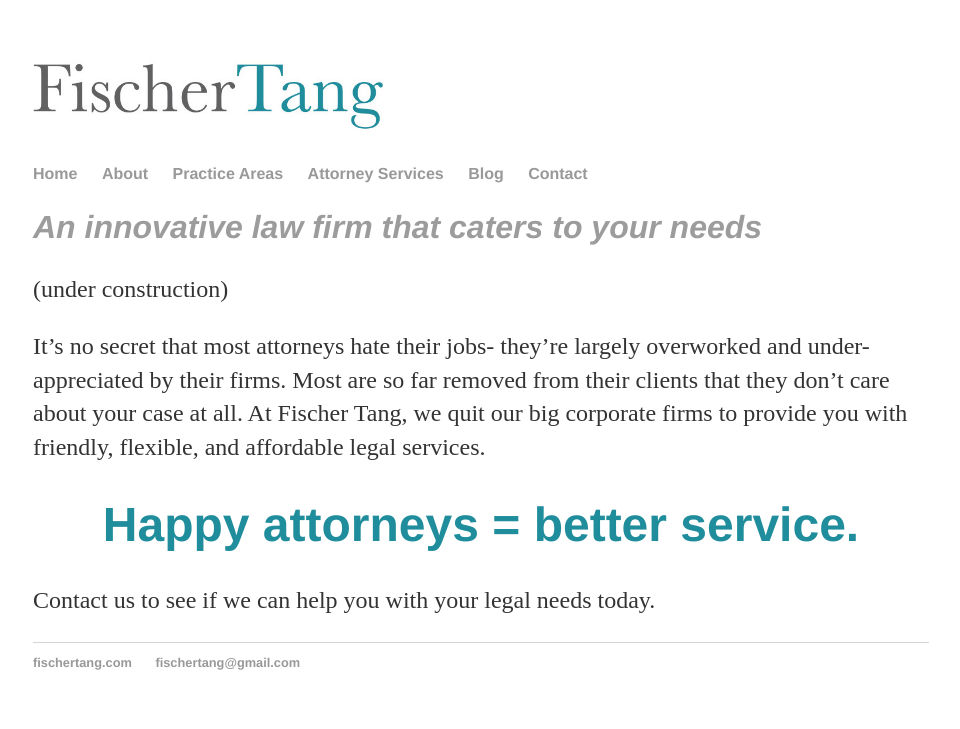
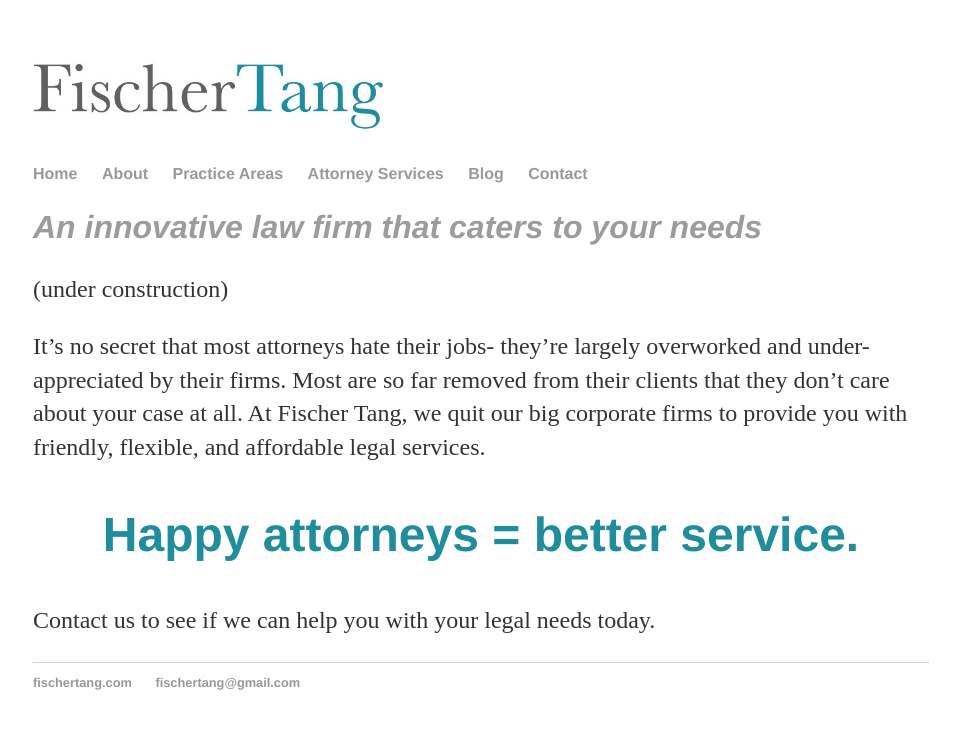
Before and after one commit to fischertang/fischertang.github.io, a Jekyll site: the page built from index.html, in a window 1280 px wide. Shown: the top 729 px of the page, without its empty margins (159-1119 px from the left). Built offline with Jekyll 4.4.1, drawn with Linux system fonts in a browser that asks for light colours.

Commit message:
Update main.css

```diff
--- a/css/main.css
+++ b/css/main.css
@@ -28,7 +28,7 @@ h1 {
     font-size: 3em;
     font-family:'Helvetica', 'Arial', 'Sans-Serif';
     color: #208d9c;
-    bottom: 10px;
+    padding: 10px;
 }
 h2 {
     font-size: 2em;
```
